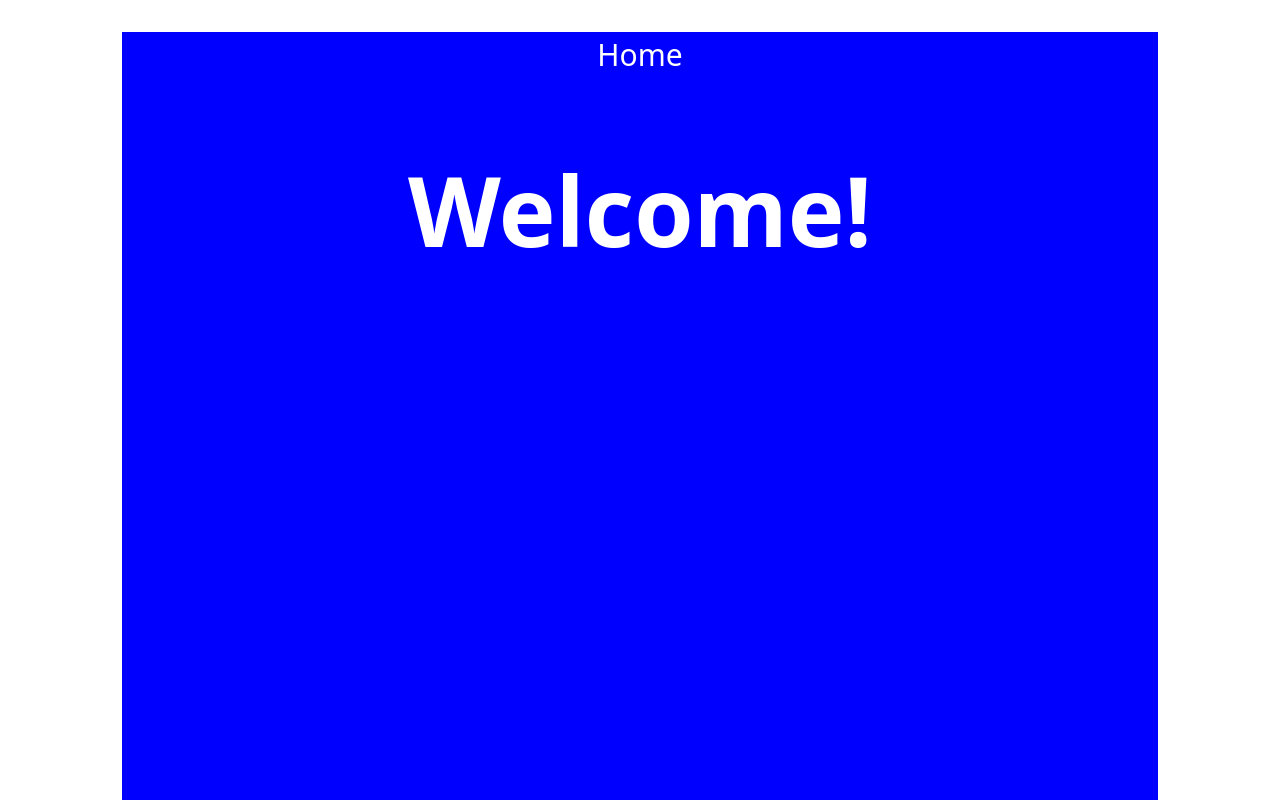
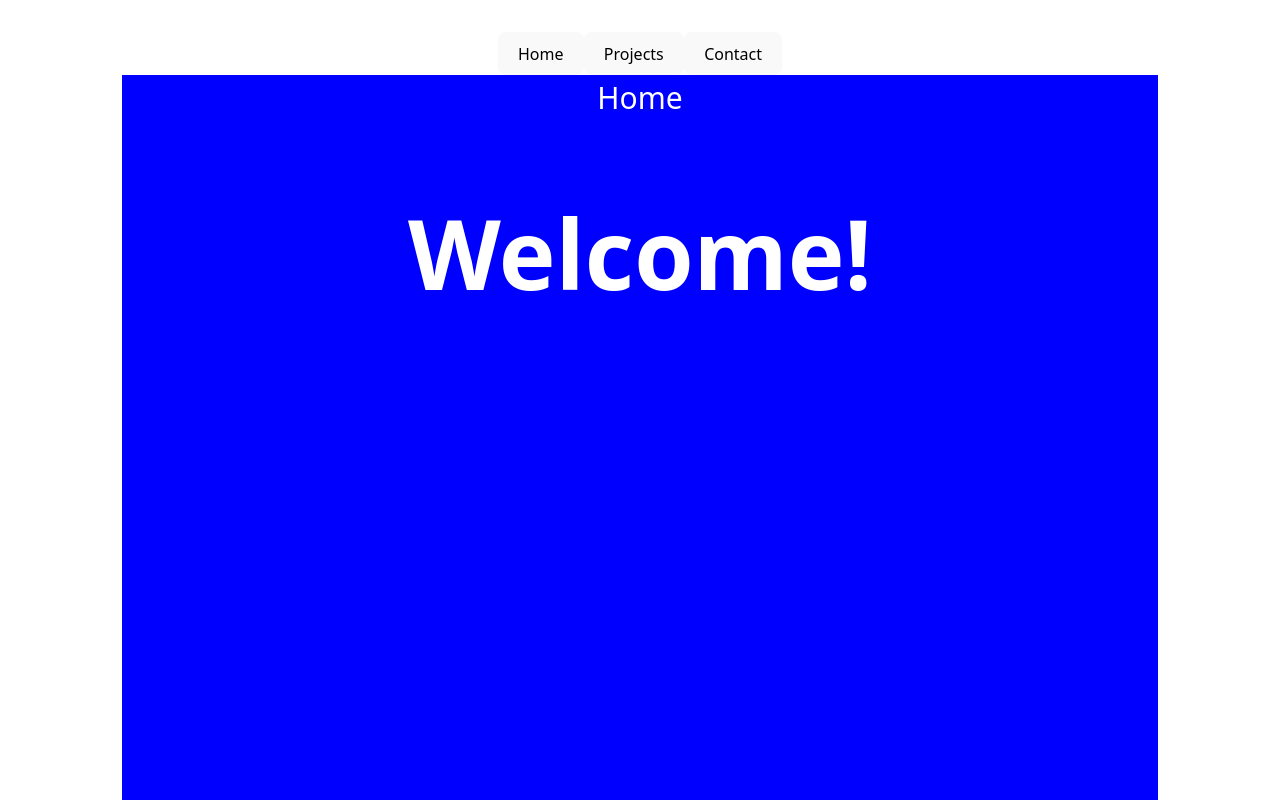
Before and after one commit to Ruhisawant/Vue-Personal-Porfolio, a Vue app: page / in a window 1280 px wide. Shown: the top 800 px of the page. Built offline with nearby package versions, Linux system fonts and the light colour scheme.

Commit message:
Added navbar

```diff
--- a/src/App.vue
+++ b/src/App.vue
@@ -5,9 +5,15 @@ import Contacts from './components/Contacts.vue'
 </script>
 
 <template>
-  <Home />
-  <Projects />
-  <Contacts />
+  <nav>
+    <button @click="scrollToSection('home')">Home</button>
+    <button @click="scrollToSection('projects')">Projects</button>
+    <button @click="scrollToSection('contact')">Contact</button>
+  </nav>
+
+  <Home id="home" />
+  <Projects id="projects" />
+  <Contacts id="contact" />
 </template>
 
 <style scoped>
```
